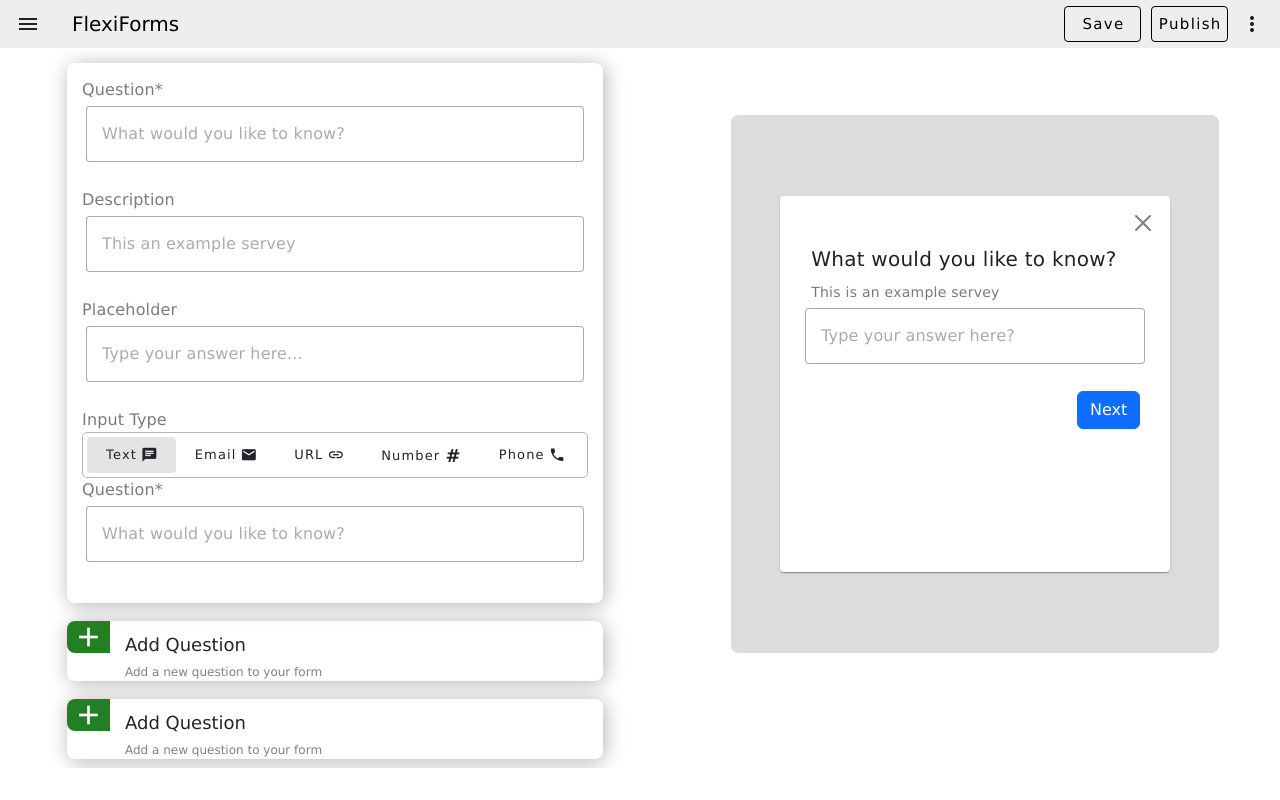
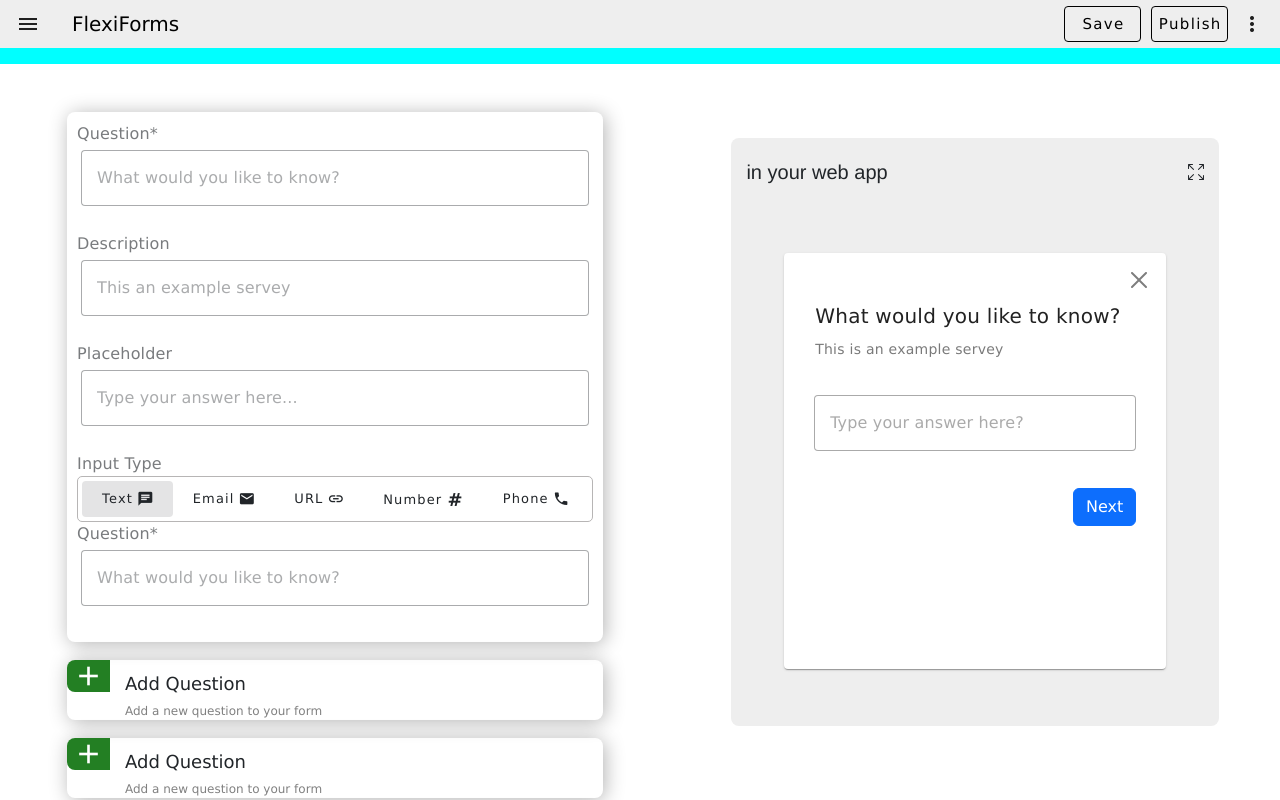
Before and after one commit to Hamza-Akdim/FlexiForms, a Vue app: page / in a window 1280 px wide. Built offline with nearby package versions, Linux system fonts and the light colour scheme.

Commit message:
Fix the problem of scroll bar and add the display section

```diff
--- a/src/components/FormBuilder.vue
+++ b/src/components/FormBuilder.vue
@@ -32,7 +32,7 @@ export default {
     }
     .parent1{
         display: flex;
-        height: 96vh;
+        height: 92%;
         justify-content: space-between;
         align-items: center;
     }
--- a/src/components/FormDisplay.vue
+++ b/src/components/FormDisplay.vue
@@ -1,19 +1,38 @@
 <template>
   <div class="formDispaly">
     <div class="parent">
-      <div> </div>
-      <FreeText />
+      <div class="header-parent">
+        <div style="font-size: 20px ;font-family: 'Franklin Gothic Medium', 'Arial Narrow', Arial, sans-serif;">in your web app</div>
+        <svg
+          xmlns="http://www.w3.org/2000/svg"
+          width="16"
+          height="16"
+          fill="currentColor"
+          class="bi bi-arrows-fullscreen"
+          viewBox="0 0 16 16"
+        >
+          <path
+            fill-rule="evenodd"
+            d="M5.828 10.172a.5.5 0 0 0-.707 0l-4.096 4.096V11.5a.5.5 0 0 0-1 0v3.975a.5.5 0 0 0 .5.5H4.5a.5.5 0 0 0 0-1H1.732l4.096-4.096a.5.5 0 0 0 0-.707m4.344 0a.5.5 0 0 1 .707 0l4.096 4.096V11.5a.5.5 0 1 1 1 0v3.975a.5.5 0 0 1-.5.5H11.5a.5.5 0 0 1 0-1h2.768l-4.096-4.096a.5.5 0 0 1 0-.707m0-4.344a.5.5 0 0 0 .707 0l4.096-4.096V4.5a.5.5 0 1 0 1 0V.525a.5.5 0 0 0-.5-.5H11.5a.5.5 0 0 0 0 1h2.768l-4.096 4.096a.5.5 0 0 0 0 .707m-4.344 0a.5.5 0 0 1-.707 0L1.025 1.732V4.5a.5.5 0 0 1-1 0V.525a.5.5 0 0 1 .5-.5H4.5a.5.5 0 0 1 0 1H1.732l4.096 4.096a.5.5 0 0 1 0 .707"
+          />
+        </svg>
+
+      </div>
+
+      <div class="display-form">
+        <FreeText />
+      </div>
     </div>
   </div>
 </template>
 
 <script>
-import FreeText from './QuestionTypes/FreeText.vue'
+import FreeText from "./QuestionTypes/FreeText.vue";
 export default {
   name: "FormDisplay",
   components: {
-    FreeText
-  }
+    FreeText,
+  },
 };
 </script>
 
@@ -27,12 +46,25 @@ export default {
 }
 .parent {
   width: 80%;
-  height: 70%;
-  background-color:  	rgb(220,220,220);
+  height: 80%;
+  background-color: rgb(238,238,238);
   border-radius: 8px;
+  padding: 5px;
+}
+
+.header-parent{
+  display: flex;
+  justify-content: space-between;
+  align-items: center;
+  padding: 0 10px ;
+  width: 100%;
+  height: 10% ;
+}
+
+.display-form{
+  height: 90%;
   display: flex;
   justify-content: center;
   align-items: center;
 }
-
 </style>
--- a/src/components/FormHeader.vue
+++ b/src/components/FormHeader.vue
@@ -26,8 +26,9 @@ export default {
 <style scoped>
 .nav-bar {
   width:100vw;
-  /* height: 4vw; */
-  position: fixed;
+  background-color: aqua;
+  height: 8%;
+  /* position: fixed; */
 }
 
 .button {
--- a/src/components/QuestionTypes/FreeText.vue
+++ b/src/components/QuestionTypes/FreeText.vue
@@ -36,7 +36,7 @@ export default {
 
 <style scoped>
 .card-parent {
-  height: 70%;
+  height: 80%;
   width: 80%;
   padding: 15px;
 }
@@ -46,15 +46,15 @@ export default {
 }
 
 .title {
-  display: flex;
-  justify-content: flex-start;
+
 }
 
 .input-text {
   display: flex;
   justify-content: center;
   align-items: center;
-  padding: 5px 10px 5px 10px;
+  margin-top: 20px ;
+  padding: 15px;
 }
 
 .next-btn {
--- a/src/components/Questions/QuestionsComponent.vue
+++ b/src/components/Questions/QuestionsComponent.vue
@@ -123,10 +123,8 @@ export default {
 <style scoped>
 .parent {
   box-shadow : 2px 2px 20px rgba(0,0,0,0.3) ;
-  padding: 15px;
-  margin-top: 15px;
+  padding: 10px;
   width: 80%;
-  /* height: 97%; */
   background-color: white;
   border-radius: 8px;
 }
```
